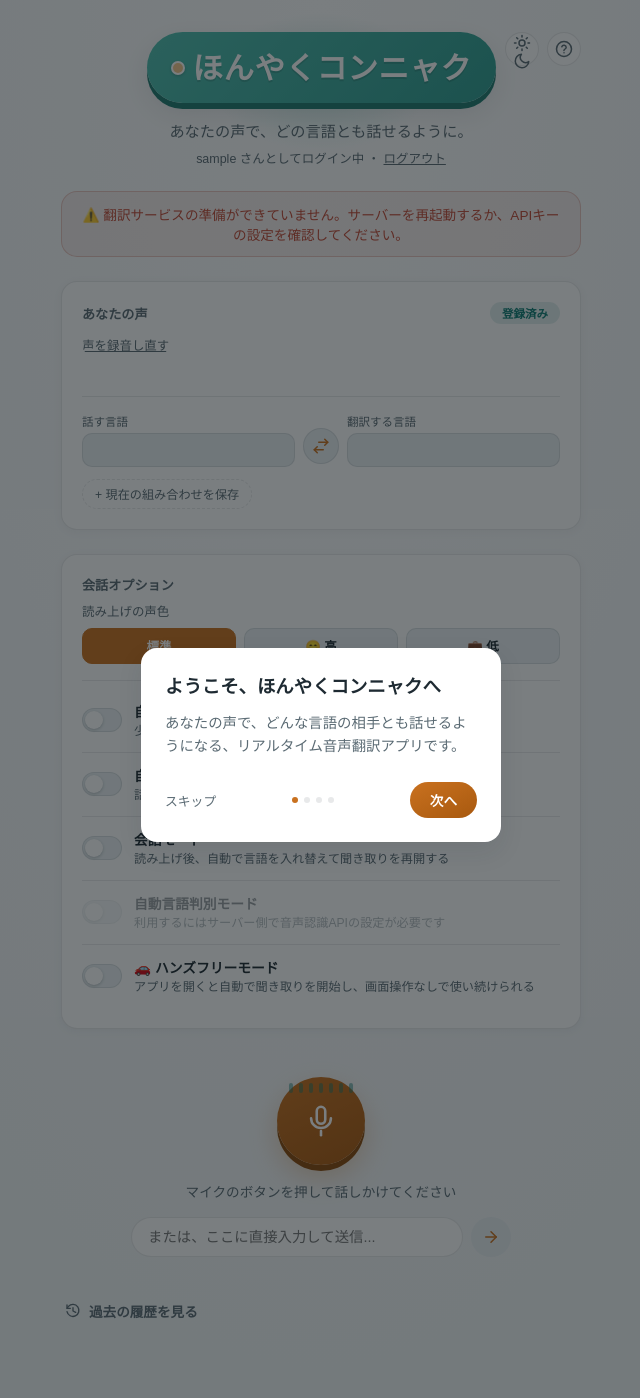
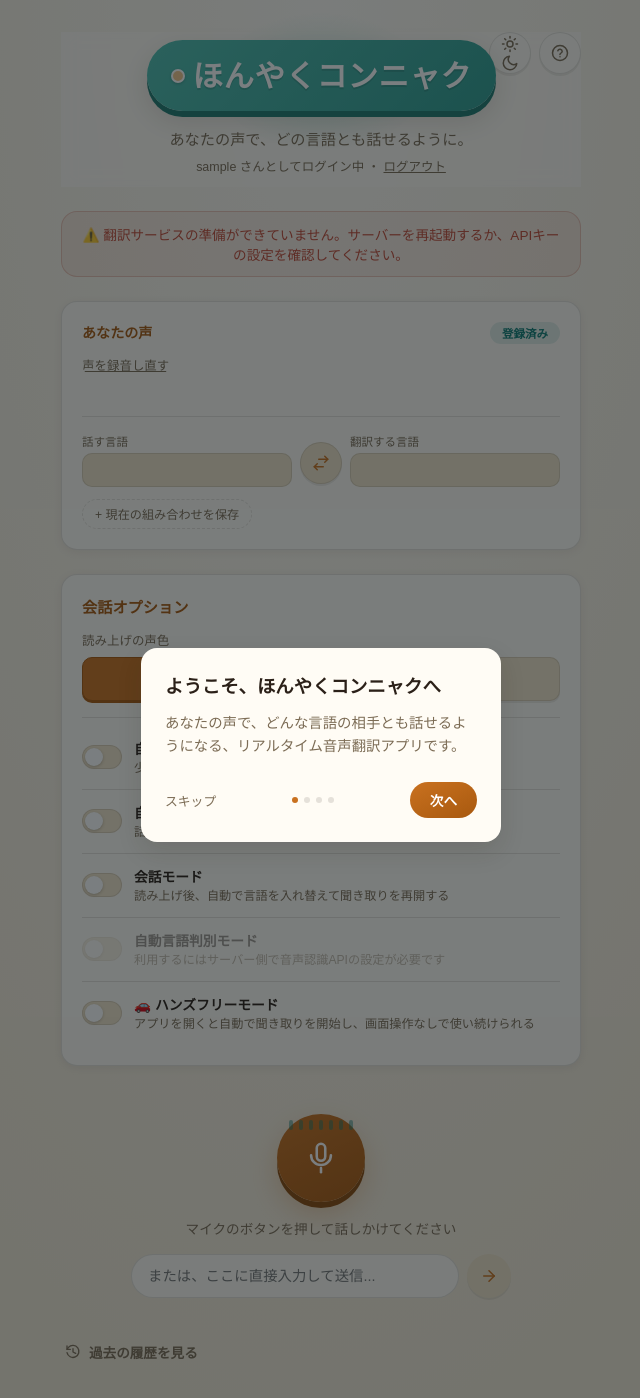
Before and after one commit to tomokiyama2000-cmyk/honyaku-kon-nyaku, a Flask app: page / in a window 1280 px wide. Shown: the top 1398 px of the page, without its empty margins (319-959 px from the left). Run offline with Flask 3, Linux system fonts and the light colour scheme; the visitor is signed in with stand-in values (Sample User, id 1); data comes from the database, SQL or seed files in the repository; data that the repository does not hold is empty; parts of the project's set-up code (start-up, migrations or seed data) failed here and were passed over; some web fonts are replaced.

Commit message:
デザインをUI/UX改善: 冷たい青灰色系から『ひみつ道具』らしい温かみのあるクリーム×琥珀色の配色に一新。全カードが均質なSaaS風だった見た目を、見出しの丸ゴシック体化や『最新の結果』カードの専用デザインで個性づけ。モバイル向けにタップ領域拡大・押下フィードバック統一・スティッキーヘッダー・セーフエリア対応を実施

```diff
--- a/static/app.js
+++ b/static/app.js
@@ -478,7 +478,7 @@ function addToTranscript(original, translated, originalAudioUrl, translatedAudio
 // 直近のやり取りだけを、常に見える場所に表示する（履歴一覧を開かなくても最新の結果が分かるように）
 function showLatestResult(original, translated, originalAudioUrl, translatedAudioUrl, voiceCloned, entryId, timestamp) {
   const pair = buildBubblePair(original, translated, originalAudioUrl, translatedAudioUrl, voiceCloned, entryId, timestamp, { withDelete: false });
-  latestResult.innerHTML = "";
+  latestResult.innerHTML = '<p class="latest-result__label">🔊 さいしんのやりとり</p>';
   latestResult.appendChild(pair);
   latestResult.style.display = "flex";
 }
--- a/static/style.css
+++ b/static/style.css
@@ -1,25 +1,26 @@
 /* ============================================================
    VoiceBridge（ほんやくコンニャク） デザイントークン
 
-   カラー: 淡い青灰色の背景 × 深みのある琥珀色のアクセント × ティール
+   カラー: 温かみのあるクリーム色の背景 × 深みのある琥珀色のアクセント × ティール
+           （「ひみつ道具」らしい、手に取れる質感の配色を目指す）
    タイプ: 見出し=M PLUS Rounded 1c（丸ゴシック、秘密道具らしい親しみやすさ）
            本文=IBM Plex Sans JP
    余白のスケール: 4の倍数（4/8/12/16/20/24/32px）で統一
-   影のスケール: sm（カード）/ md（浮いた要素）の2段階のみ
+   影のスケール: sm（カード）/ md（浮いた要素）の2段階のみ（いずれも暖色寄りの影）
    角丸のスケール: sm=10px（入力・小ボタン）/ md=16px（カード）/ full=999px（丸ボタン・ピル）
    ============================================================ */
 
 :root {
-  --bg: #F3F6F8;
-  --panel: #FFFFFF;
-  --panel-raised: #EAF0F3;
+  --bg: #F3E9D6;
+  --panel: #FFFCF5;
+  --panel-raised: #F1E4C9;
   --accent: #C9711F;
   --accent-strong: #A8590F;
   --accent-soft: #F2C78C;
   --teal: #0E7C74;
-  --text: #1E2A32;
-  --text-muted: #5B6B74;
-  --border: rgba(30, 42, 50, 0.10);
+  --text: #2B2018;
+  --text-muted: #7C6C55;
+  --border: rgba(43, 32, 24, 0.12);
   --danger: #C24A36;
 
   --space-1: 4px;
@@ -34,15 +35,17 @@
   --radius-md: 16px;
   --radius-full: 999px;
 
-  --shadow-sm: 0 2px 10px rgba(30, 42, 50, 0.05);
-  --shadow-md: 0 10px 24px rgba(30, 42, 50, 0.10);
+  --shadow-sm: 0 2px 10px rgba(43, 32, 24, 0.07);
+  --shadow-md: 0 10px 24px rgba(43, 32, 24, 0.14);
 }
 
 * { box-sizing: border-box; }
 
 body {
   margin: 0;
-  background: radial-gradient(ellipse at top, #FFFFFF 0%, var(--bg) 65%);
+  background:
+    radial-gradient(ellipse at top, #FFFCF5 0%, var(--bg) 68%),
+    radial-gradient(circle, rgba(43, 32, 24, 0.05) 1px, transparent 1.6px) 0 0 / 20px 20px;
   color: var(--text);
   font-family: 'IBM Plex Sans JP', 'Hiragino Sans', sans-serif;
   min-height: 100vh;
@@ -50,6 +53,18 @@ body {
   justify-content: center;
   padding: var(--space-8) var(--space-4) 64px;
   -webkit-font-smoothing: antialiased;
+  overscroll-behavior-y: contain;
+}
+
+/* env()（セーフエリア）に対応した環境でだけ、ノッチ等の分の余白を追加する。
+   対応していない環境でも上のpaddingが基本値として必ず効くようにしている */
+@supports (padding: max(0px)) {
+  body {
+    padding-top: max(var(--space-8), env(safe-area-inset-top) + var(--space-4));
+    padding-bottom: max(64px, env(safe-area-inset-bottom) + var(--space-6));
+    padding-left: max(var(--space-4), env(safe-area-inset-left));
+    padding-right: max(var(--space-4), env(safe-area-inset-right));
+  }
 }
 
 .app {
@@ -71,7 +86,13 @@ button {
 /* ---- Header ---- */
 .app__header {
   text-align: center;
-  position: relative;
+  position: sticky;
+  top: 0;
+  z-index: 10;
+  padding: var(--space-2) 0 var(--space-3);
+  background: rgba(255, 252, 245, 0.82);
+  backdrop-filter: blur(8px);
+  -webkit-backdrop-filter: blur(8px);
 }
 
 .app__header::before {
@@ -167,9 +188,10 @@ button {
 }
 
 .setup-card__label {
-  font-size: 0.82rem;
-  font-weight: 600;
-  color: var(--text-muted);
+  font-family: 'M PLUS Rounded 1c', sans-serif;
+  font-size: 0.88rem;
+  font-weight: 700;
+  color: var(--accent-strong);
 }
 
 .setup-card__divider {
@@ -285,8 +308,8 @@ button {
 .lang-bar__field select:focus-visible { outline: 2px solid var(--accent); outline-offset: 1px; }
 
 .swap-button {
-  width: 36px;
-  height: 36px;
+  width: 42px;
+  height: 42px;
   border-radius: 50%;
   border: 1px solid var(--border);
   background: var(--panel-raised);
@@ -295,10 +318,15 @@ button {
   place-items: center;
   cursor: pointer;
   margin-bottom: 3px;
-  transition: background 0.15s ease, color 0.15s ease;
+  box-shadow: 0 2px 0 rgba(43, 32, 24, 0.08);
+  transition: background 0.15s ease, color 0.15s ease, transform 0.1s ease, box-shadow 0.1s ease;
 }
 
 .swap-button:hover { background: var(--accent); color: #FFFFFF; }
+.swap-button:active {
+  transform: translateY(2px);
+  box-shadow: none;
+}
 
 /* ---- Conversation options (always visible, toggle switches) ---- */
 .options-card {
@@ -310,10 +338,11 @@ button {
 }
 
 .options-card__title {
-  font-size: 0.82rem;
+  font-family: 'M PLUS Rounded 1c', sans-serif;
+  font-size: 0.95rem;
   font-weight: 700;
-  color: var(--text-muted);
-  margin: 0 0 var(--space-2);
+  color: var(--accent-strong);
+  margin: 0 0 var(--space-3);
 }
 
 /* ---- Voice tone selector ---- */
@@ -341,19 +370,22 @@ button {
   background: var(--panel-raised);
   color: var(--text);
   border-radius: var(--radius-sm);
-  padding: var(--space-2) var(--space-1);
+  padding: var(--space-3) var(--space-1);
   font-size: 0.78rem;
   font-weight: 600;
   cursor: pointer;
-  transition: background 0.15s ease, border-color 0.15s ease, color 0.15s ease;
+  box-shadow: 0 2px 0 rgba(43, 32, 24, 0.08);
+  transition: background 0.15s ease, border-color 0.15s ease, color 0.15s ease, transform 0.1s ease, box-shadow 0.1s ease;
 }
 
 .tone-option:hover { border-color: var(--accent); }
+.tone-option:active { transform: translateY(2px); box-shadow: none; }
 
 .tone-option.is-active {
   background: var(--accent);
-  border-color: var(--accent);
+  border-color: var(--accent-strong);
   color: #FFFFFF;
+  box-shadow: 0 2px 0 var(--accent-strong);
 }
 
 .options-card__body {
@@ -399,7 +431,7 @@ button {
   height: 18px;
   border-radius: 50%;
   background: #FFFFFF;
-  box-shadow: 0 1px 3px rgba(30, 42, 50, 0.25);
+  box-shadow: 0 1px 3px rgba(43, 32, 24, 0.25);
   transition: transform 0.15s ease;
 }
 
@@ -551,8 +583,8 @@ button {
 
 .text-input-submit {
   flex-shrink: 0;
-  width: 40px;
-  height: 40px;
+  width: 44px;
+  height: 44px;
   border-radius: 50%;
   border: none;
   background: var(--panel-raised);
@@ -560,10 +592,15 @@ button {
   display: grid;
   place-items: center;
   cursor: pointer;
-  transition: background 0.15s ease, color 0.15s ease;
+  box-shadow: 0 2px 0 rgba(43, 32, 24, 0.08);
+  transition: background 0.15s ease, color 0.15s ease, transform 0.1s ease, box-shadow 0.1s ease;
 }
 
 .text-input-submit:hover { background: var(--accent); color: #FFFFFF; }
+.text-input-submit:active {
+  transform: translateY(2px);
+  box-shadow: none;
+}
 
 /* ---- Transcript (conversation history) ---- */
 .latest-result {
@@ -874,8 +931,8 @@ button {
 }
 
 .icon-button {
-  width: 34px;
-  height: 34px;
+  width: 42px;
+  height: 42px;
   border-radius: 50%;
   border: 1px solid var(--border);
   background: var(--panel);
@@ -883,10 +940,15 @@ button {
   display: grid;
   place-items: center;
   cursor: pointer;
-  transition: background 0.15s ease, color 0.15s ease;
+  box-shadow: 0 2px 0 rgba(43, 32, 24, 0.08);
+  transition: background 0.15s ease, color 0.15s ease, transform 0.1s ease, box-shadow 0.1s ease;
 }
 
 .icon-button:hover { background: var(--accent); color: #FFFFFF; }
+.icon-button:active {
+  transform: translateY(2px);
+  box-shadow: none;
+}
 
 /* ============================================================
    Quick language pairs
```
Also changed, not shown: other parts of static/style.css (+41 -15 lines).
